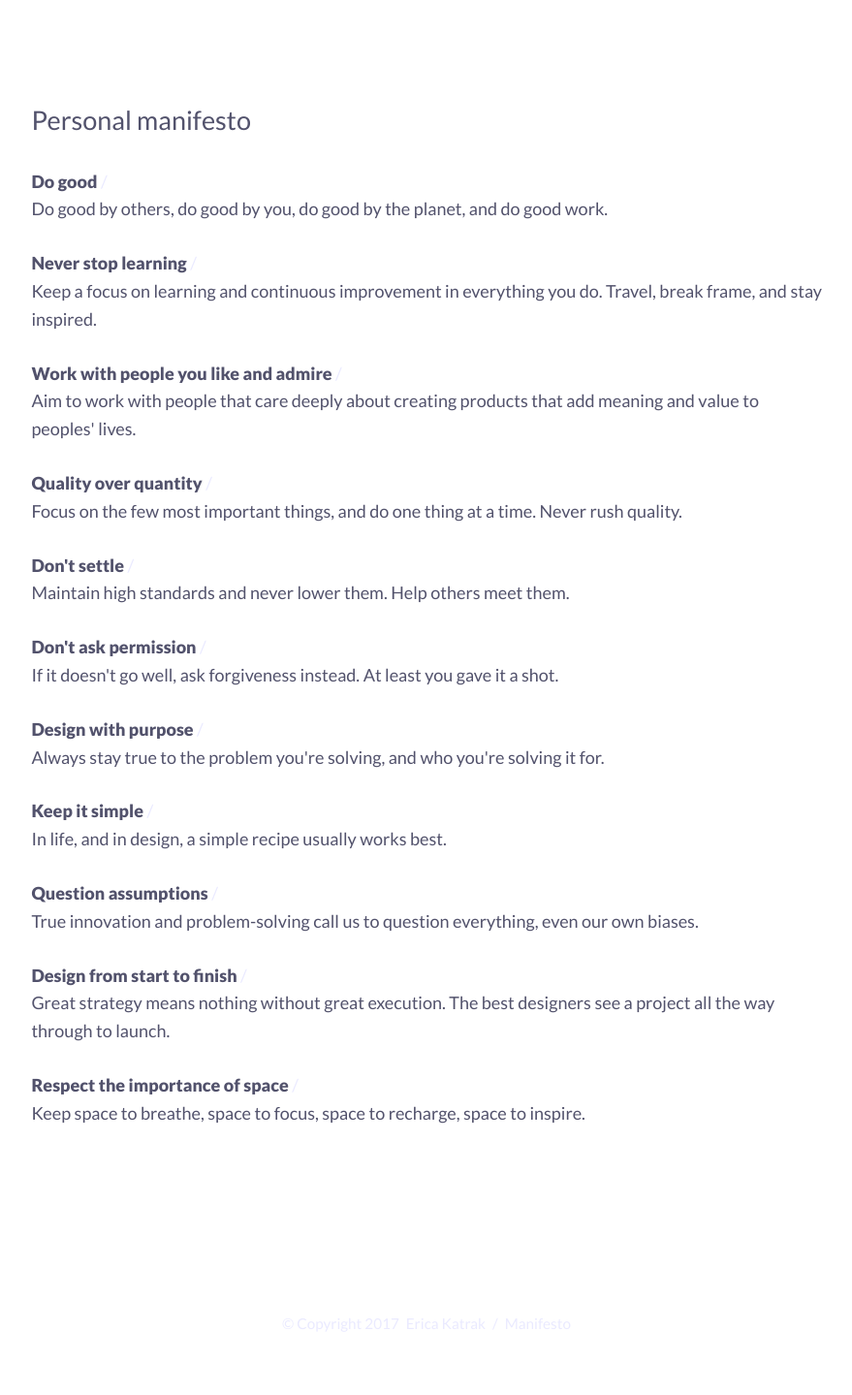
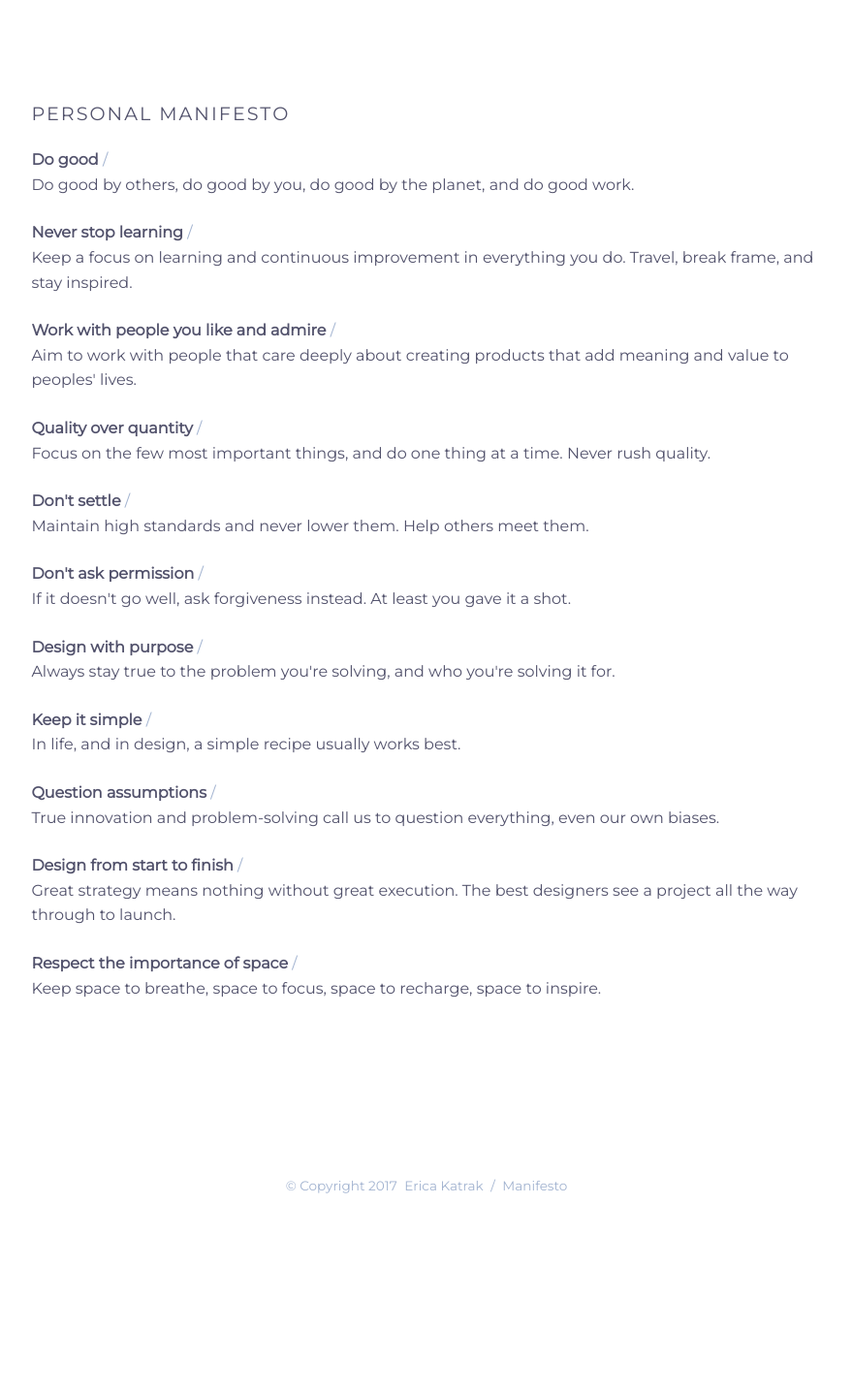
Before and after one commit to ericakatrak/ericakatrak.github.io, a Jekyll site: the page built from manifesto.html, in a window 1280 px wide. Shown: the whole page at 97% size, without its empty margins (198-1077 px from the left). Built offline with Jekyll 4.4.1, drawn with Linux system fonts in a browser that asks for light colours; after the commit the page ends 1289 px from its top, so only the background shows below that.

Commit message:
type update

```diff
--- a/_includes/head.html
+++ b/_includes/head.html
@@ -11,8 +11,7 @@
     <link rel="alternate" type="application/rss+xml" title="RSS" href="/feed.xml">
 
     <link rel="stylesheet" href="{{ site.url }}/css/style.css">
-
-    <link href="https://fonts.googleapis.com/css?family=Lato:400,400i,900" rel="stylesheet">
+    <link href="https://fonts.googleapis.com/css?family=Montserrat" rel="stylesheet">
 
     <script src="{{ site.url }}/js/modernizr.custom.js"></script>
 </head>
--- a/css/style.css
+++ b/css/style.css
@@ -16,9 +16,9 @@ html {
 /* Common Style */
 
 body {
-	font-family: "Lato", "Helvetica Neue", Helvetica, Arial, sans-serif;
-	font-weight: 400;
-	font-size: 18px;
+	font-family: "Montserrat", "Helvetica Neue", Helvetica, Arial, sans-serif;
+	font-weight: 300;
+	font-size: 16px;
 	line-height: 1.6;
 	color: #52526C;
 }
@@ -27,10 +27,10 @@ h1, h2, h3 {
 	margin-bottom: 1em;
 	font-weight: 400;
 }
-h3 {
-	font-size: .85em;
-	text-transform: uppercase;
-	letter-spacing: .5px;
+h1 {
+  font-size: 1.2em;
+  text-transform: uppercase;
+  letter-spacing: 2px;
 }
 
 p {margin-bottom: 1.5em;}
@@ -52,8 +52,7 @@ img {
 }
 img ~ img {margin-top: 14px;}
 
-.meta {color: #A2B3D0;}
-.lt {color: #EAEAFF;}
+.lt, .meta {color: #A2B3D0;}
 
 blockquote {
 	display: block;
@@ -86,10 +85,10 @@ footer {
 	clear: both;
 	padding: 0;
 }
-footer a {color: #EAEAFF;}
+footer a {color: #A2B3D0;}
 footer a:hover, footer a:focus {
   background-image: none;
-  color: #A2B3D0;
+  color: #667DA9;
 }
 
 /* Image Grids */
--- a/index.html
+++ b/index.html
@@ -3,8 +3,8 @@ layout: default
 ---
 
 <section class="intro">
-  <h1>Erica Katrak works at the intersection of design, research, and code. She's currently partnering with some amazing people at Adobe to reimagine the world of digital storytelling.</h1>
-
+  <h1><span>Erica Katrak</span> works at the intersection of design, research, and code.</h1>
+  <p>She's currently partnering with some amazing people at Adobe to reimagine the world of digital storytelling.</p>
   <p>
     <a href="https://spark.adobe.com" target="_blank">Adobe Spark</a>
     <span class="lt">&nbsp;/&nbsp;</span>
```
